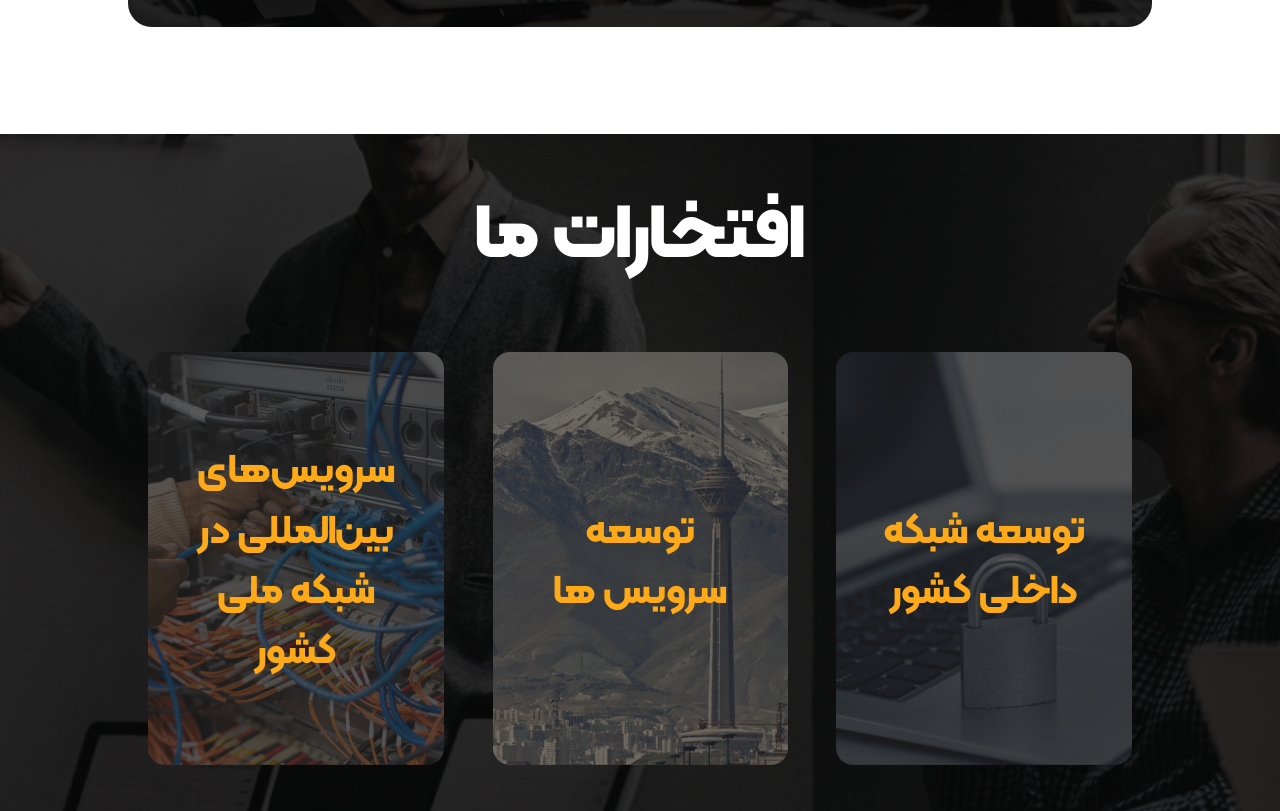
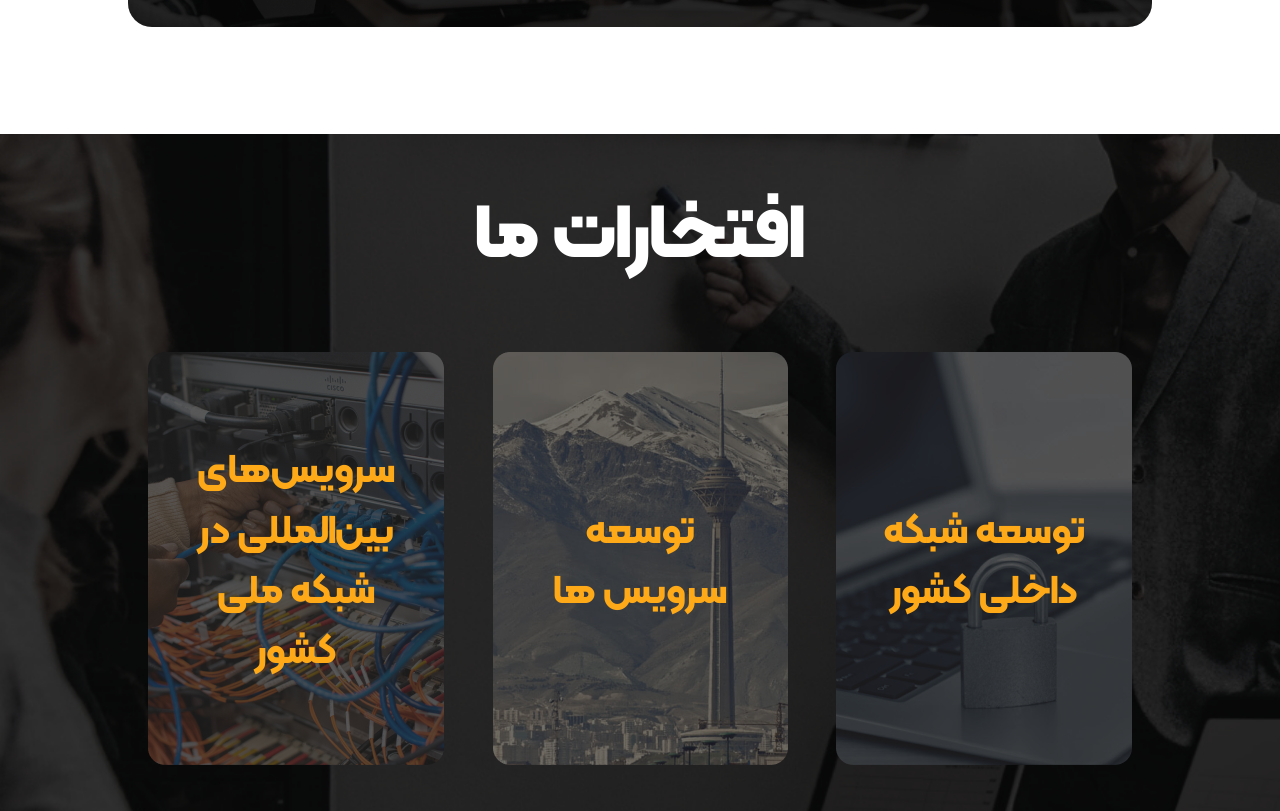
Before and after one commit to mahjs/Rayka-Main, a Next.js app: page /about-us in a window 1280 px wide. Shown: the part 980-1791 px from the top of the page. Built offline with nearby package versions, Linux system fonts and the light colour scheme.

Commit message:
handle the background image and add cover and handle the reapet

```diff
--- a/src/components/about-us/Honers.tsx
+++ b/src/components/about-us/Honers.tsx
@@ -50,14 +50,14 @@ const images = [
 ];
 const Honers: React.FC<Props> = ({}) => {
   return (
-    <div className="relative mb-[3.63rem] flex  items-start md:mb-[6.63rem] ">
-      <Image
+    <div className="relative mb-[3.63rem] flex h-[74rem] w-full items-start bg-main-image bg-cover  bg-no-repeat md:mb-[6.63rem] md:h-[94.75rem] ">
+      {/* <Image
         src="/images/bg-main.webp"
         width={800}
         height={800}
         alt="HonersBackground"
         className=" h-[74rem] w-full object-cover  md:h-[94.75rem]"
-      />
+      /> */}
       <div className="z-1 absolute flex w-full flex-col justify-center gap-y-12 py-6">
         <p className="title my-5 text-center text-6xl	 font-extrabold	 text-white">
           افتخارات ما
```
